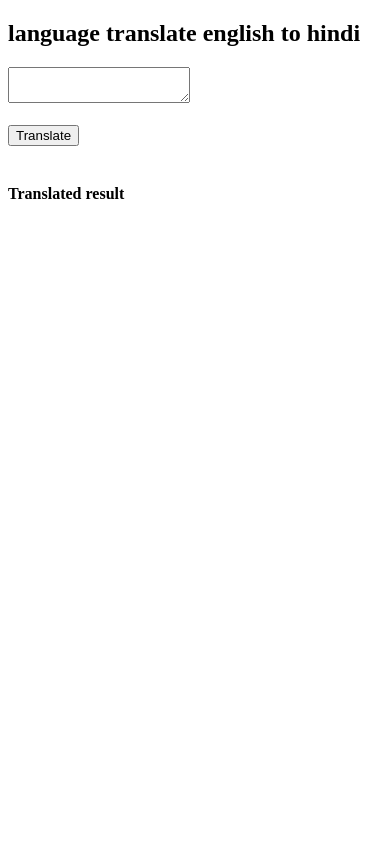
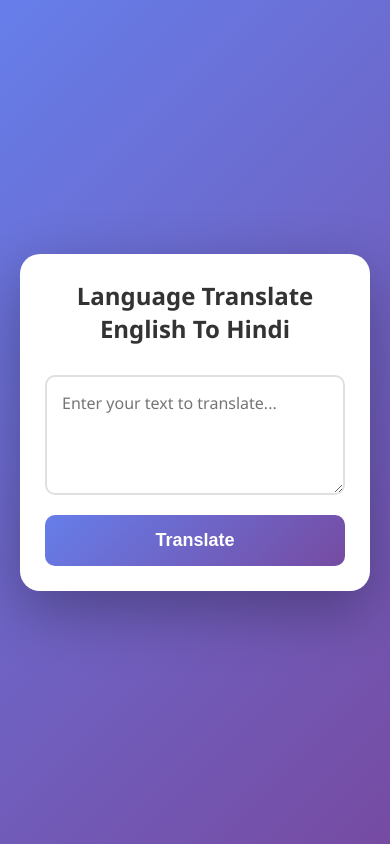
Before and after one commit to chetanthakur0507/secatranslator, a Flask app: page / in a window 390 px wide. Run offline with Flask 3, Linux system fonts and the light colour scheme.

Commit message:
translate project has complete

```diff
--- a/app.py
+++ b/app.py
@@ -1,10 +1,35 @@
+from gettext import translation
+
 from flask import Flask,render_template,request
+from transformers import MarianMTModel, MarianTokenizer
 
 app=Flask(__name__)
 
-@app.route('/')
+#to load the model and tokenizer
+model_name='Helsinki-NLP/opus-mt-en-hi'
+model=MarianMTModel.from_pretrained(model_name)
+tokenizer=MarianTokenizer.from_pretrained(model_name)
+
+#create method for translation
+def translation(data):
+    #convert input text to tensor
+    inputs=tokenizer(data,return_tensors='pt',padding=True)
+
+    #generate the translated text
+    translated_token=model.generate(**inputs)
+
+    #decode the translated text
+    output=tokenizer.decode(translated_token[0],skip_special_tokens=True)
+    return output
+
+@app.route('/',methods=['GET','POST'])
 def index():
-    return render_template('index.html')
+    translated_text=""
+    #to get the input from frontend usin request
+    if request.method=='POST':
+        data=request.form['data']
+        translated_text=translation(data)
+    return render_template('index.html',translated_text=translated_text)
 
 if __name__ =='__main__':
     app.run(debug=True)
--- a/templates/index.html
+++ b/templates/index.html
@@ -3,16 +3,137 @@
 <head>
     <meta charset="UTF-8">
     <meta name="viewport" content="width=device-width, initial-scale=1.0">
-    <title>Document</title>
+    <title>English to Hindi Translator</title>
+    <style>
+        * {
+            margin: 0;
+            padding: 0;
+            box-sizing: border-box;
+        }
+
+        body {
+            font-family: 'Segoe UI', Tahoma, Geneva, Verdana, sans-serif;
+            background: linear-gradient(135deg, #667eea 0%, #764ba2 100%);
+            min-height: 100vh;
+            display: flex;
+            justify-content: center;
+            align-items: center;
+            padding: 20px;
+        }
+
+        .container {
+            background: white;
+            border-radius: 20px;
+            box-shadow: 0 20px 60px rgba(0, 0, 0, 0.3);
+            padding: 40px;
+            max-width: 600px;
+            width: 100%;
+        }
+
+        h2 {
+            color: #333;
+            text-align: center;
+            margin-bottom: 30px;
+            font-size: 28px;
+            text-transform: capitalize;
+        }
+
+        form {
+            display: flex;
+            flex-direction: column;
+            gap: 20px;
+        }
+
+        textarea {
+            width: 100%;
+            min-height: 150px;
+            padding: 15px;
+            border: 2px solid #e0e0e0;
+            border-radius: 10px;
+            font-size: 16px;
+            font-family: inherit;
+            resize: vertical;
+            transition: border-color 0.3s;
+        }
+
+        textarea:focus {
+            outline: none;
+            border-color: #667eea;
+        }
+
+        button {
+            background: linear-gradient(135deg, #667eea 0%, #764ba2 100%);
+            color: white;
+            border: none;
+            padding: 15px 30px;
+            border-radius: 10px;
+            font-size: 18px;
+            font-weight: bold;
+            cursor: pointer;
+            transition: transform 0.2s, box-shadow 0.2s;
+        }
+
+        button:hover {
+            transform: translateY(-2px);
+            box-shadow: 0 10px 20px rgba(102, 126, 234, 0.4);
+        }
+
+        button:active {
+            transform: translateY(0);
+        }
+
+        .result-section {
+            margin-top: 30px;
+            padding-top: 30px;
+            border-top: 2px solid #e0e0e0;
+        }
+
+        h4 {
+            color: #667eea;
+            margin-bottom: 15px;
+            font-size: 20px;
+        }
+
+        .translated-text {
+            background: #f8f9fa;
+            padding: 20px;
+            border-radius: 10px;
+            min-height: 100px;
+            color: #333;
+            font-size: 16px;
+            line-height: 1.6;
+            border-left: 4px solid #667eea;
+        }
+
+        @media (max-width: 600px) {
+            .container {
+                padding: 25px;
+            }
+
+            h2 {
+                font-size: 24px;
+            }
+
+            textarea {
+                min-height: 120px;
+            }
+        }
+    </style>
 </head>
 <body>
-    <h2>language translate english to hindi</h2>
-    <form  method="post">
-      <textarea name="data"  placeholder="enter your text to translate" required> </textarea> <br><br>
-      <button type="submit">Translate</button><br><br>
-    </form>
-    <h4>Translated result</h4>
+    <div class="container">
+        <h2>Language Translate English to Hindi</h2>
+        <form method="post">
+            <textarea name="data" placeholder="Enter your text to translate..." required></textarea>
+            <button type="submit">Translate</button>
+        </form>
 
-    {{translated_text}}
+        {% if translated_text %}
+        <div class="result-section">
+            <h4>Translated Result:</h4>
+            <div class="translated-text">{{translated_text}}</div>
+        </div>
+        {% endif %}
+    </div>
 </body>
 </html>
```
Also changed, not shown: 1 other file.
